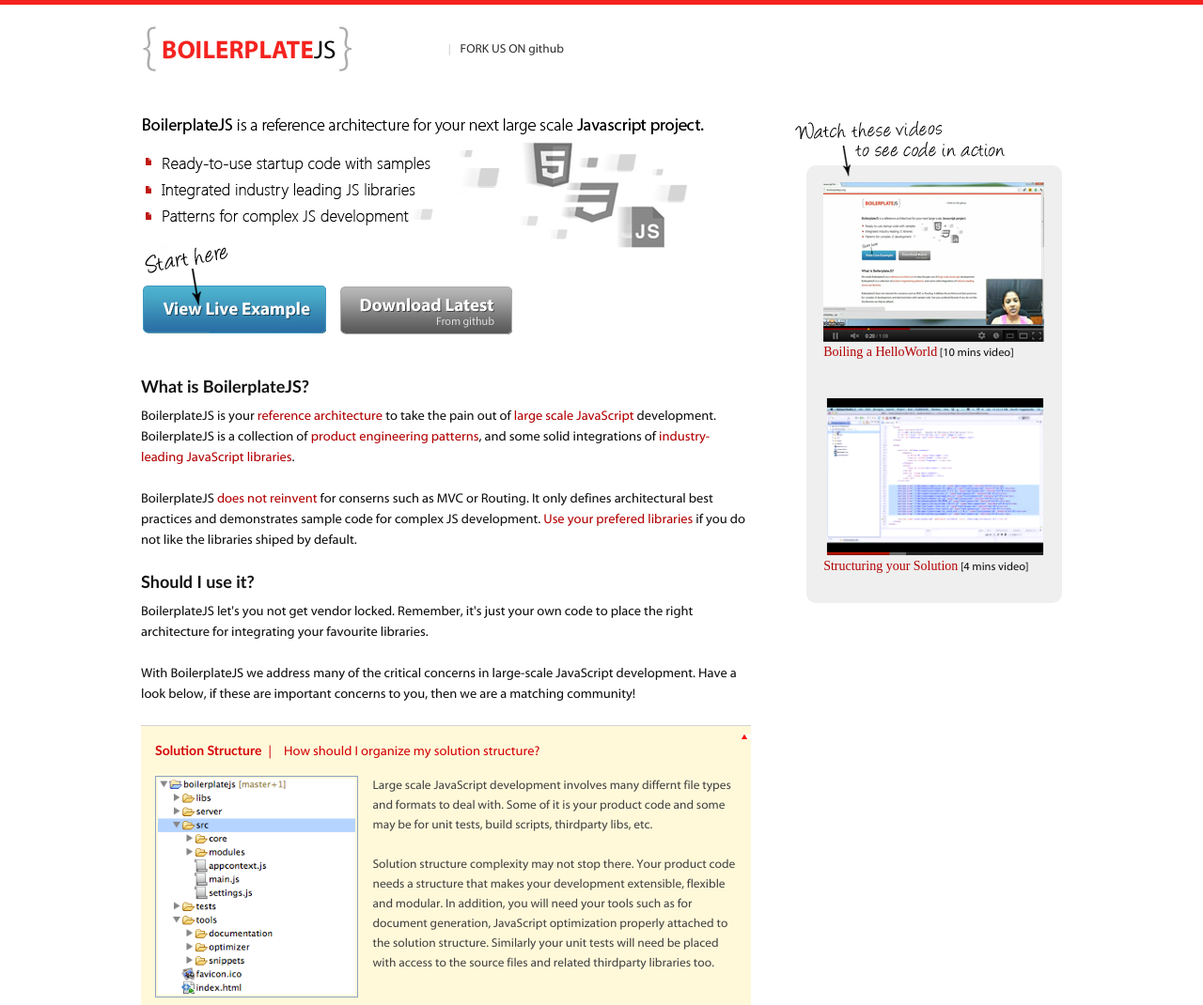
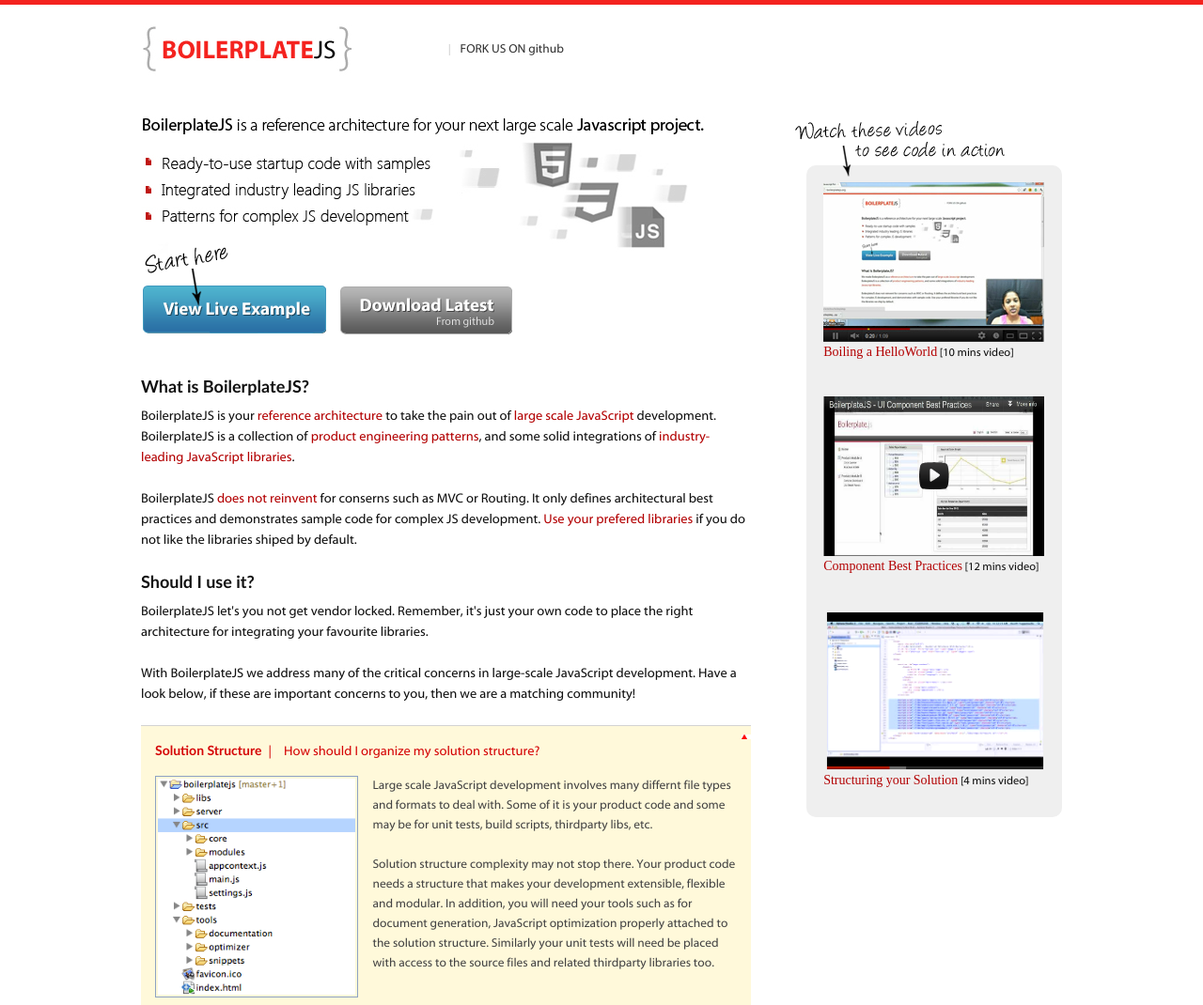
Before and after one commit to jamiebarrow/boilerplatejs-website, a plain HTML site: page index.html in a window 1280 px wide. Shown: the top 1070 px of the page at 94% size. Drawn offline with Linux system fonts and the light colour scheme.

Commit message:
new video added

```diff
--- a/index.html
+++ b/index.html
@@ -358,9 +358,14 @@
 							<br />
 							<br />
 							<br />
-							<a href="http://www.youtube.com/watch?v=EcRAseDjdnM" target="_blank"><img src="images/video-solution-structuring.png" width="235" height="170"/></a><span class="redTtile">Structuring your Solution</span>&nbsp;[4 mins video]
+							<a href="http://www.youtube.com/watch?v=HOQ2_Vul0yY" target="_blank"><img src="images/video-ui-components.png" width="235" height="170"/></a><span class="redTtile">Component Best Practices</span>&nbsp;[12 mins video]
 							<br />
 							<br />
+                            <br />
+                            <br />
+                            <a href="http://www.youtube.com/watch?v=EcRAseDjdnM" target="_blank"><img src="images/video-solution-structuring.png" width="235" height="170"/></a><span class="redTtile">Structuring your Solution</span>&nbsp;[4 mins video]
+                            <br />
+                            <br />
 							<a href="#" class="more" style="display:none">All BoilerplateJS Videos</a>
 						</div>
 						<br />
```
Also changed, not shown: images/video-ui-components.png (added).
